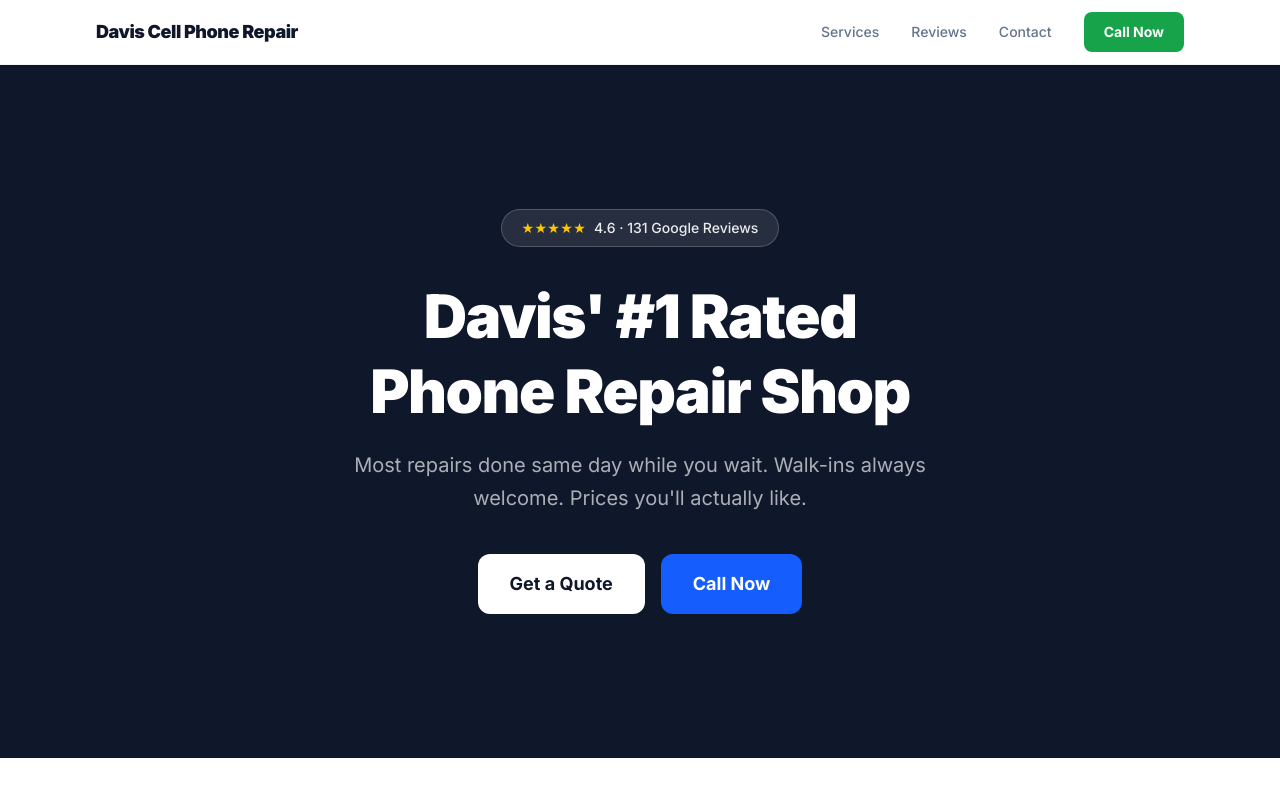
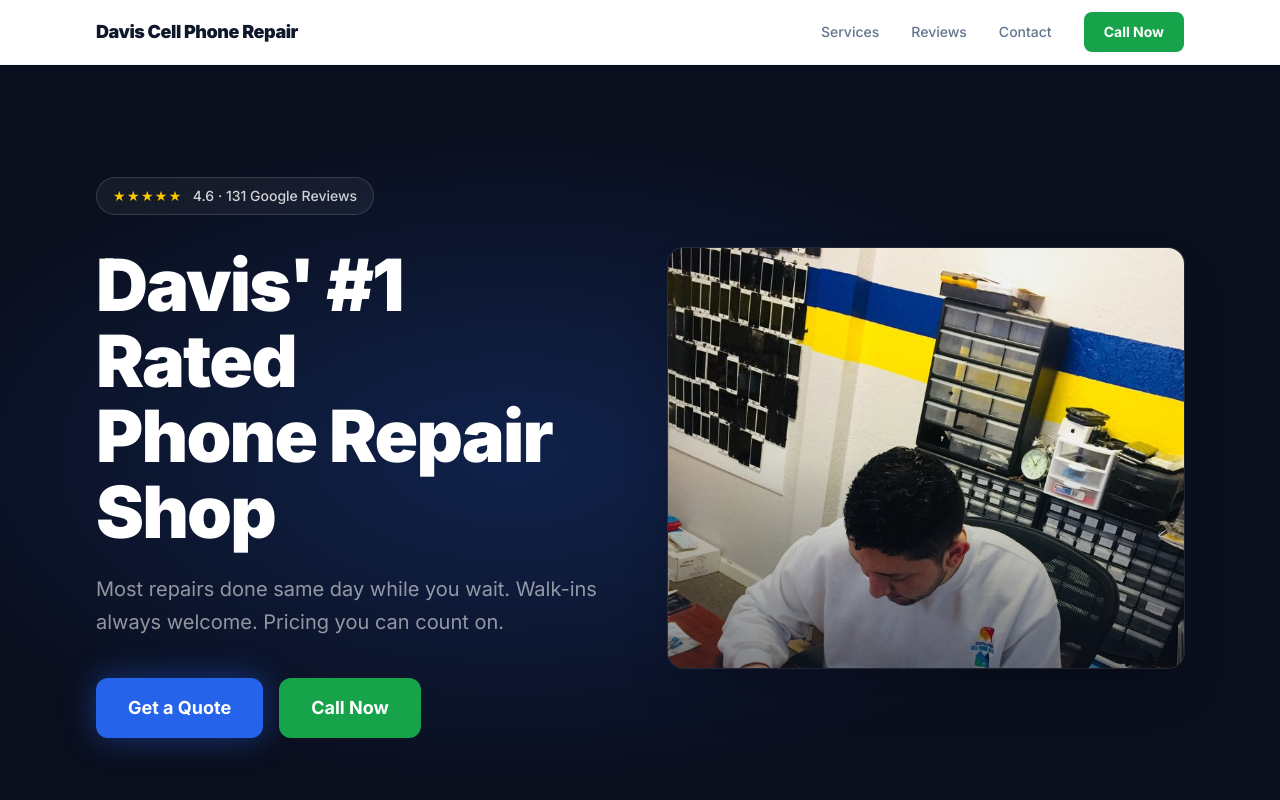
Before and after one commit to gabe-ven/DavisCellPhoneRepair, a Next.js app: page / in a window 1280 px wide. Shown: the top 800 px of the page. Built offline with nearby package versions, Linux system fonts and the light colour scheme.

Commit message:
feat: redesign Hero — dark navy bg, radial glow, Inter 900, real photo
#0a0f1e bg with blue radial gradient, technician photo right column,
blue glow on primary CTA, green Call Now, star badge above headline.

```diff
--- a/components/Hero.tsx
+++ b/components/Hero.tsx
@@ -1,41 +1,92 @@
+import Image from "next/image";
+
 export default function Hero() {
   return (
-    <section id="hero" className="bg-slate-900 text-white py-24 md:py-36 px-4">
-      <div className="max-w-3xl mx-auto text-center">
-        {/* Google review badge */}
-        <div className="inline-flex items-center gap-2 bg-white/10 border border-white/20 rounded-full px-5 py-2 mb-8">
-          <span className="text-yellow-400 text-sm tracking-wide">★★★★★</span>
-          <span className="text-white/90 text-sm font-medium">
+    <section
+      id="hero"
+      className="relative overflow-hidden text-white"
+      style={{ background: "#0a0f1e" }}
+    >
+      {/* Radial gradient glow */}
+      <div
+        className="absolute inset-0 pointer-events-none"
+        style={{
+          background:
+            "radial-gradient(ellipse 70% 60% at 40% 50%, rgba(37,99,235,0.22) 0%, transparent 70%)",
+        }}
+      />
+
+      <div className="relative z-10 max-w-6xl mx-auto px-4 sm:px-6 lg:px-8 py-20 md:py-28">
+        <div className="flex flex-col md:flex-row items-center gap-14">
+          {/* Text column */}
+          <div className="flex-1 text-center md:text-left">
+            {/* Review badge */}
+            <div className="inline-flex items-center gap-2.5 border border-white/15 bg-white/5 backdrop-blur-sm rounded-full px-4 py-2 mb-8">
+              <span className="text-yellow-400 text-sm tracking-widest leading-none">
+                ★★★★★
+              </span>
+              <span className="text-white/80 text-sm font-medium">
                 4.6 · 131 Google Reviews
               </span>
             </div>
 
-        <h1 className="text-4xl sm:text-5xl md:text-6xl font-extrabold leading-tight mb-5 tracking-tight">
+            <h1
+              className="text-4xl sm:text-5xl md:text-6xl lg:text-7xl text-white leading-[1.05] mb-6 tracking-tight"
+              style={{ fontWeight: 900 }}
+            >
               Davis&apos; #1 Rated
               <br />
               Phone Repair Shop
             </h1>
 
-        <p className="text-lg md:text-xl text-white/65 mb-10 max-w-xl mx-auto leading-relaxed">
-          Most repairs done same day while you wait. Walk-ins always welcome.
-          Prices you&apos;ll actually like.
+            <p className="text-white/55 text-lg md:text-xl mb-10 max-w-lg mx-auto md:mx-0 leading-relaxed">
+              Most repairs done same day while you wait. Walk-ins always
+              welcome. Pricing you can count on.
             </p>
 
-        <div className="flex flex-col sm:flex-row gap-4 justify-center">
+            <div className="flex flex-col sm:flex-row gap-4 justify-center md:justify-start">
               <a
                 href="#contact"
-            className="bg-white text-slate-900 font-bold text-lg px-8 py-4 rounded-xl hover:bg-gray-100 transition-colors"
+                className="font-bold text-lg px-8 py-4 rounded-xl text-white transition-all hover:opacity-90 text-center"
+                style={{
+                  background: "#2563eb",
+                  boxShadow: "0 0 32px rgba(37,99,235,0.45)",
+                }}
               >
                 Get a Quote
               </a>
               <a
                 href="tel:+15307534888"
-            className="bg-blue-600 hover:bg-blue-500 text-white font-bold text-lg px-8 py-4 rounded-xl transition-colors"
+                className="font-bold text-lg px-8 py-4 rounded-xl text-white transition-all hover:opacity-90 text-center"
+                style={{ background: "#16a34a" }}
               >
                 Call Now
               </a>
             </div>
           </div>
+
+          {/* Image column */}
+          <div className="flex-1 w-full max-w-md md:max-w-none">
+            <div className="relative rounded-2xl overflow-hidden shadow-2xl ring-1 ring-white/10">
+              <Image
+                src="/technician.jpg"
+                alt="Davis Cell Phone Repair technician at work"
+                width={600}
+                height={500}
+                className="w-full h-72 md:h-[420px] object-cover object-top"
+                priority
+              />
+              <div
+                className="absolute inset-0"
+                style={{
+                  background:
+                    "linear-gradient(to top, rgba(10,15,30,0.5) 0%, transparent 50%)",
+                }}
+              />
+            </div>
+          </div>
+        </div>
+      </div>
     </section>
   );
 }
```
Lines whose indentation alone changed are shown as unchanged.
